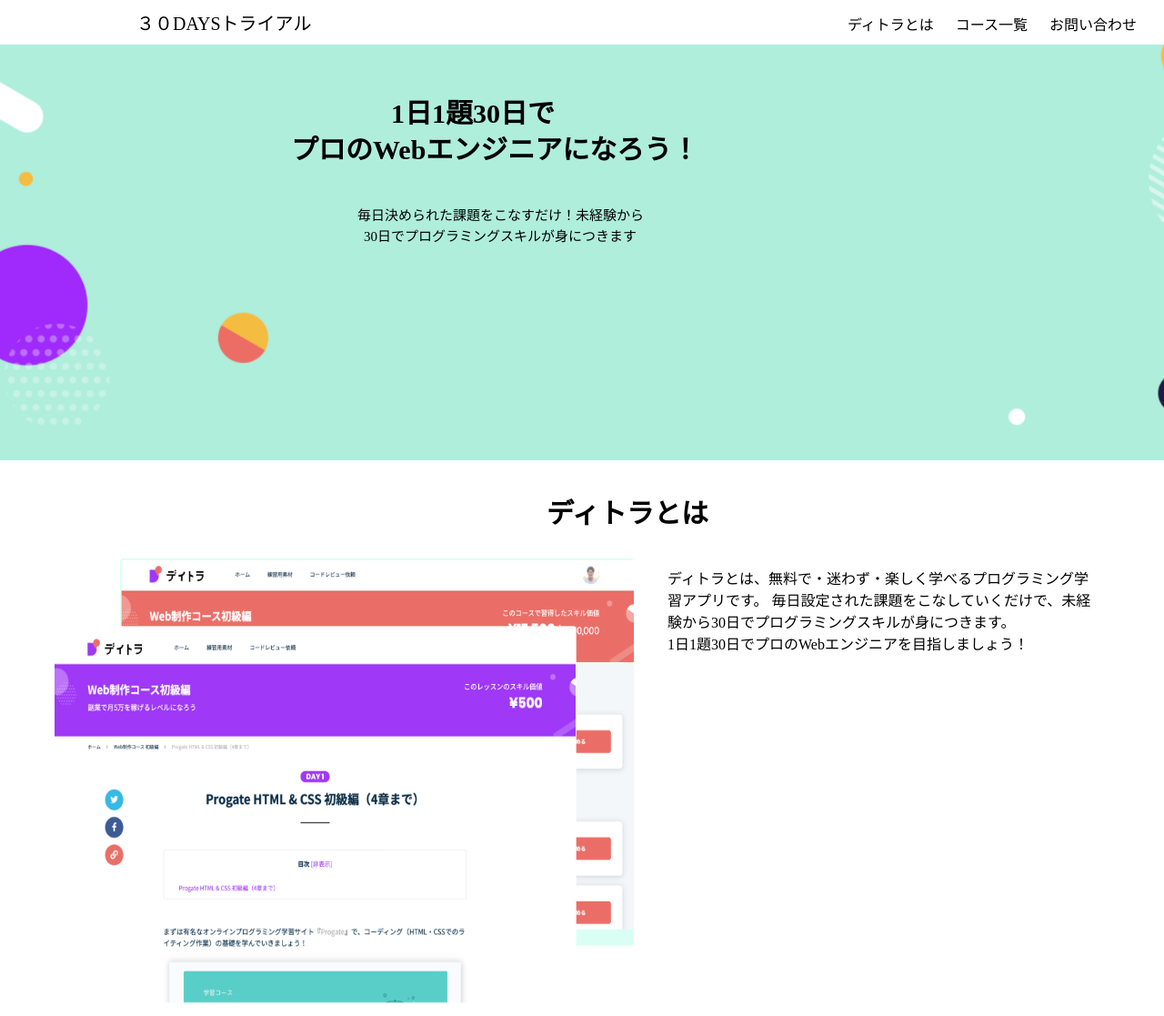
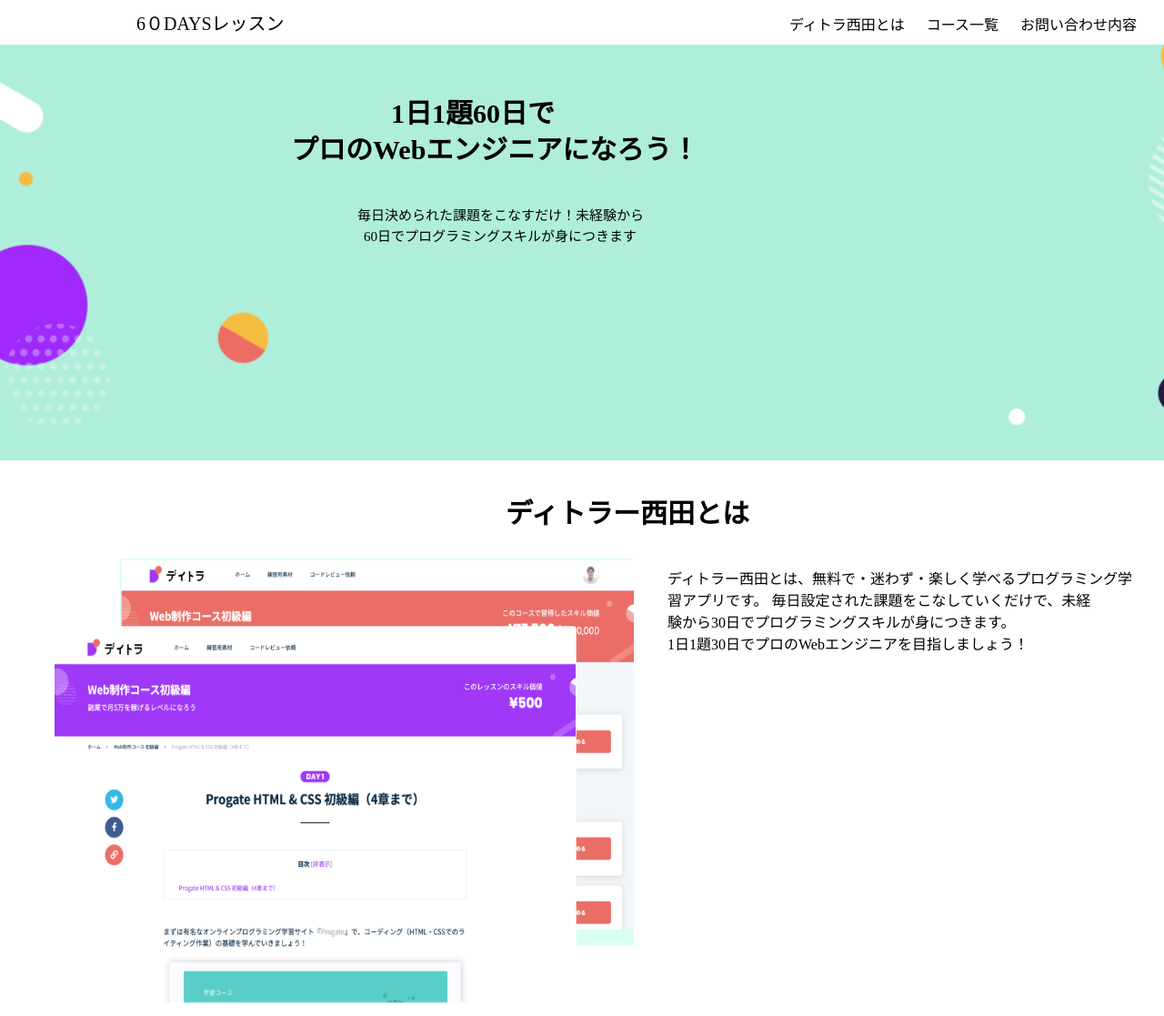
Before and after one commit to nishida-boop/detoraaa, a plain HTML site: page index.html in a window 1280 px wide. Shown: the top 1117 px of the page at 91% size. Drawn offline with Linux system fonts and the light colour scheme.

Commit message:
Update index.html

```diff
--- a/index.html
+++ b/index.html
@@ -2,28 +2,28 @@
 <html lang="ja">
  <head>
  <meta charset="utf-8">
- <title>ディトラ</title>
+ <title>ディトラー西田</title>
  <link rel="stylesheet" href="style.css">
  </head>
   <body>
   <div class="footers">
-    <div class="footer-first">３０DAYSトライアル</div>
+    <div class="footer-first">6０DAYSレッスン</div>
     <div class="footer-list">
-      <a href="#">ディトラとは</a>
+      <a href="#">ディトラ西田とは</a>
       <a href="#">コース一覧</a>
-      <a href="#">お問い合わせ</a>
+      <a href="#">お問い合わせ内容</a>
     </div>
   <div　class="img-vsuals">
     <img class="img-vsual" src="main-vsual-nontitle.png" alt="aaaaa">
-    <div class=text-img>1日1題30日で</div>
+    <div class=text-img>1日1題60日で</div>
     <div class=text-img2>プロのWebエンジニアになろう！</div>
     <div class=text-img3>毎日決められた課題をこなすだけ！未経験から</div>
-    <div class=text-img4>30日でプログラミングスキルが身につきます</div>
+    <div class=text-img4>60日でプログラミングスキルが身につきます</div>
   </div>
-  <div class="contant">ディトラとは</div>
+  <div class="contant">ディトラー西田とは</div>
   <div class="contant-sound"></div>
   <img class="contant-img" src="about.png" alt="">
-  <div class="contant-text">ディトラとは、無料で・迷わず・楽しく学べるプログラミング学<br>習アプリです。
+  <div class="contant-text">ディトラー西田とは、無料で・迷わず・楽しく学べるプログラミング学<br>習アプリです。
     毎日設定された課題をこなしていくだけで、未経<br>験から30日でプログラミングスキルが身につきます。
     <br>1日1題30日でプロのWebエンジニアを目指しましょう！
   </div>
@@ -42,9 +42,9 @@
   </div>
   </div>
   <div  class="Underbar">お問い合わせ</div>
-  <div class="Underbar-comment">さあ今日から３０日間をはじめよう！</div>
+  <div class="Underbar-comment">さあ今日から6０日間をはじめよう！</div>
   <input class="Underbar-write" type="email" name="email" placeholder=" メールアドレス">
   <a class="Underbar-bottom" href="#">無料ではじめる</a>
   <div class="footer"></div>
-  <div class="footer-finish">Copyright(C) 2020 東京フリーランス ALL Rights Reserved.</div>
+  <div class="footer-finish">Copyright(C) 2020 大阪フリーランス ALL Rights Reserved.</div>
  </body>
```
